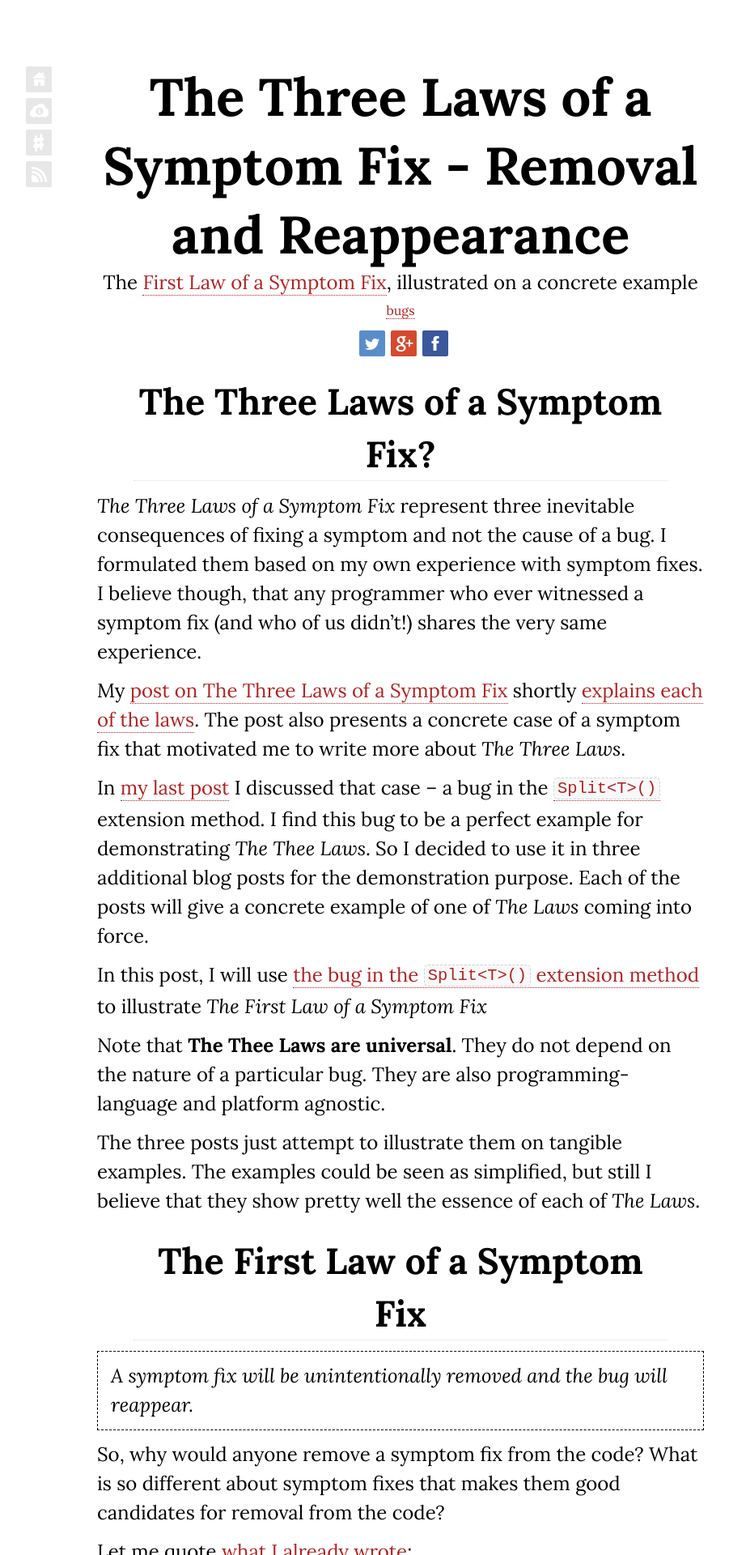
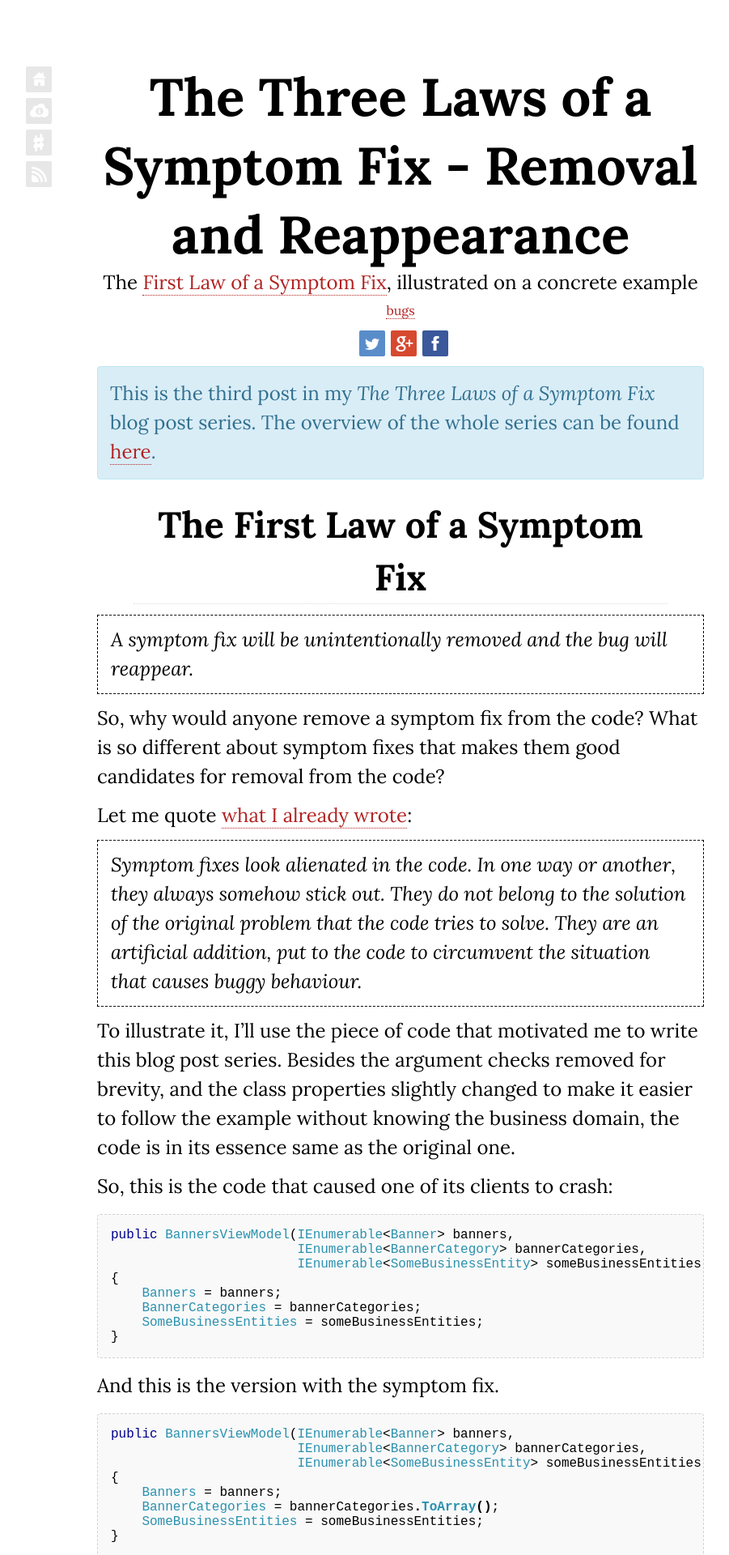
Before and after one commit to ironcev/thp.im, a Jekyll site: the page built from _posts/2015-04-23-the-three-laws-of-a-symptom-fix-removal-and-reappearance.md, in a window 1280 px wide. Shown: the top 1920 px of the page at 81% size, without its empty margins (145-1046 px from the left). Built offline with Jekyll 4.4.1, drawn with Linux system fonts in a browser that asks for light colours; nearby versions of some CDN libraries; comment, search, counter and statistics services are not loaded.

Commit message:
"The Three Laws of a Symptom Fix - Overview" post added. Alert styles added to CSS.

```diff
--- a/_posts/2015-04-23-the-three-laws-of-a-symptom-fix-removal-and-reappearance.md
+++ b/_posts/2015-04-23-the-three-laws-of-a-symptom-fix-removal-and-reappearance.md
@@ -5,18 +5,9 @@ description: This blog post illustrates The First Law of a Symptom Fix on a conc
 keywords: symptom fix
 tags: bugs
 ---
-##The Three Laws of a Symptom Fix?
-*The Three Laws of a Symptom Fix* represent three inevitable consequences of fixing a symptom and not the cause of a bug. I formulated them based on my own experience with symptom fixes. I believe though, that any programmer who ever witnessed a symptom fix (and who of us didn't!) shares the very same experience.
-
-My [post on The Three Laws of a Symptom Fix]({% post_url 2015-04-17-the-three-laws-of-a-symptom-fix %}) shortly [explains each of the laws]({% post_url 2015-04-17-the-three-laws-of-a-symptom-fix %}#the-three-laws). The post also presents a concrete case of a symptom fix that motivated me to write more about *The Three Laws*.
-
-In [my last post]({% post_url 2015-04-18-the-three-laws-of-a-symptom-fix-the-bug %}) I discussed that case – a bug in the [`Split<T>()`](https://github.com/ironcev/SwissKnife/blob/master/Source/SwissKnife/Collections/CollectionExtensions.cs) extension method. I find this bug to be a perfect example for demonstrating *The Thee Laws*. So I decided to use it in three additional blog posts for the demonstration purpose. Each of the posts will give a concrete example of one of *The Laws* coming into force.
-
-In this post, I will use [the bug in the `Split<T>()` extension method]({% post_url 2015-04-18-the-three-laws-of-a-symptom-fix-the-bug %}) to illustrate *The First Law of a Symptom Fix*
-
-Note that **The Thee Laws are universal**. They do not depend on the nature of a particular bug. They are also programming-language and platform agnostic.
-
-The three posts just attempt to illustrate them on tangible examples. The examples could be seen as simplified, but still I believe that they show pretty well the essence of each of *The Laws*.
+<p class='alert alert-info'>
+This is the third post in my <em>The Three Laws of a Symptom Fix</em> blog post series. The overview of the whole series can be found <a href="{% post_url 2015-04-25-the-three-laws-of-a-symptom-fix-overview %}">here</a>.
+</p>
 
 ##The First Law of a Symptom Fix
 > A symptom fix will be unintentionally removed and the bug will reappear.
--- a/assets/css/global.css
+++ b/assets/css/global.css
@@ -127,6 +127,8 @@ p code, ul code                                 { background: none repeat scroll
 /******************** Publish *****************/
 .publish                                        { font-size:16px; text-align:center; margin: 0 0 2em; padding-top:10px;}
 /******************** Warnings *****************/
+
+/*
 .warning {
     background-image: linear-gradient(to bottom, #f2dede 0px, #e7c3c3 100%);
     background-repeat: repeat-x;
@@ -138,6 +140,43 @@ p code, ul code                                 { background: none repeat scroll
     color: #a94442;
     border-radius: 4px;
     padding: 15px;
+}
+*/
+.alert {
+    border-style: solid;
+    border-width: 1px;
+    border-image-source: none;
+    border-radius: 4px 4px 4px 4px;
+    box-sizing: border-box;
+    padding: 15px;
+    -moz-border-bottom-colors: none;
+    -moz-border-left-colors: none;
+    -moz-border-right-colors: none;
+    -moz-border-top-colors: none;
+}
+
+.alert-success {
+    background-color: #DFF0D8;
+    border-color: #D6E9C6;
+    color: #3C763D;
+}
+
+.alert-info {
+    background-color: #D9EDF7;
+    border-color: #BCE8F1;
+    color: #31708F;
+}
+
+.alert-warning {
+    background-color: #FCF8E3;
+    border-color: #FAEBCC;
+    color: #8A6D3B;
+}
+
+.alert-danger {
+    background-color: #F2DEDE;
+    border-color: #EBCCD1;
+    color: #A94442;
 }
 
 /***************** RESPONSIVE ******************/
```
Also changed, not shown: _posts/2015-02-09-his-majesty-hangul-the-filler.md (+1 -1 lines), _posts/2015-02-13-clarkes-third-law-exception-step-by-step.md (+1 -1 lines), _posts/2015-04-17-the-three-laws-of-a-symptom-fix.md (+5 -1 lines), _posts/2015-04-18-the-three-laws-of-a-symptom-fix-the-bug.md (+4 -0 lines), _posts/2015-04-25-the-three-laws-of-a-symptom-fix-overview.md (added, +23 -0 lines).
